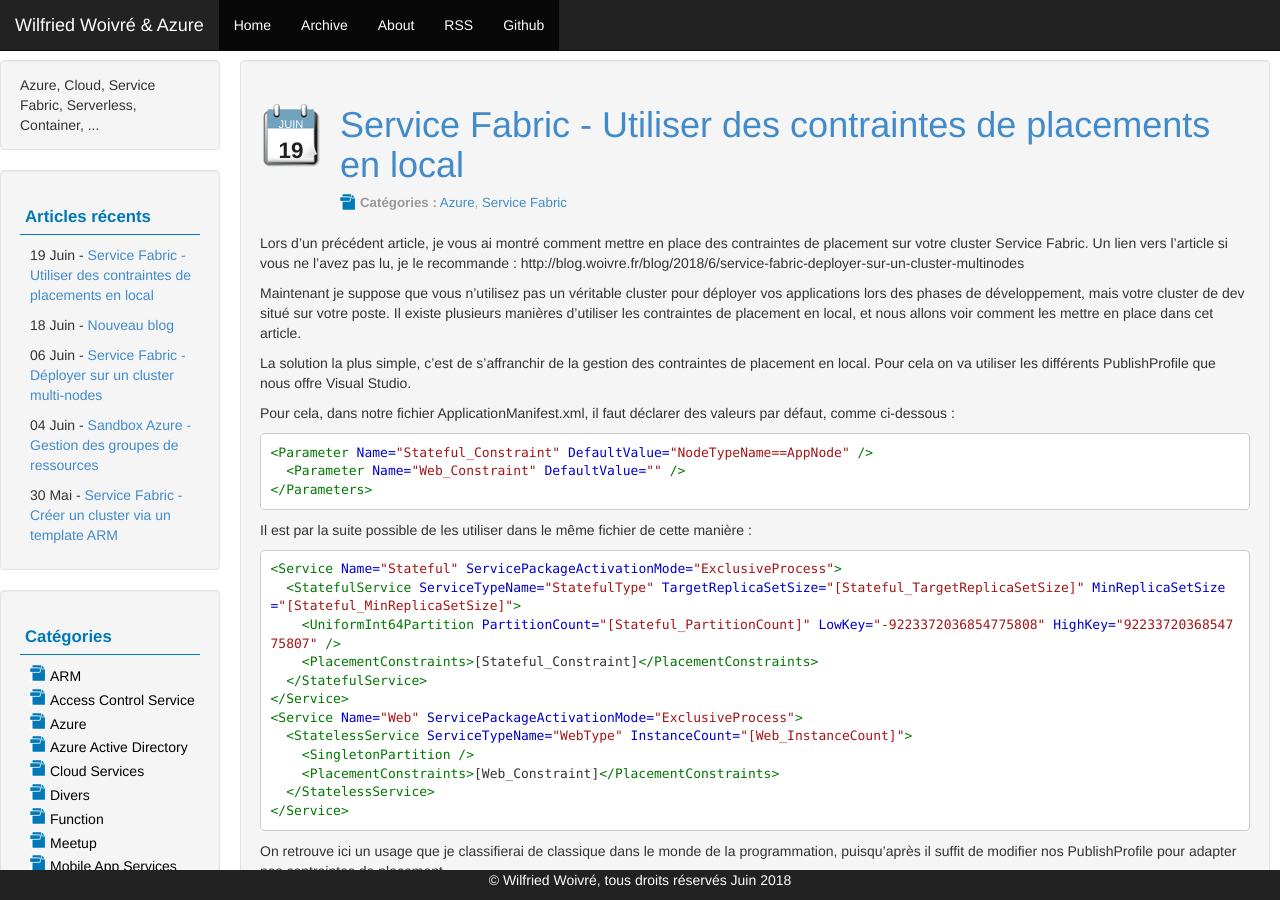
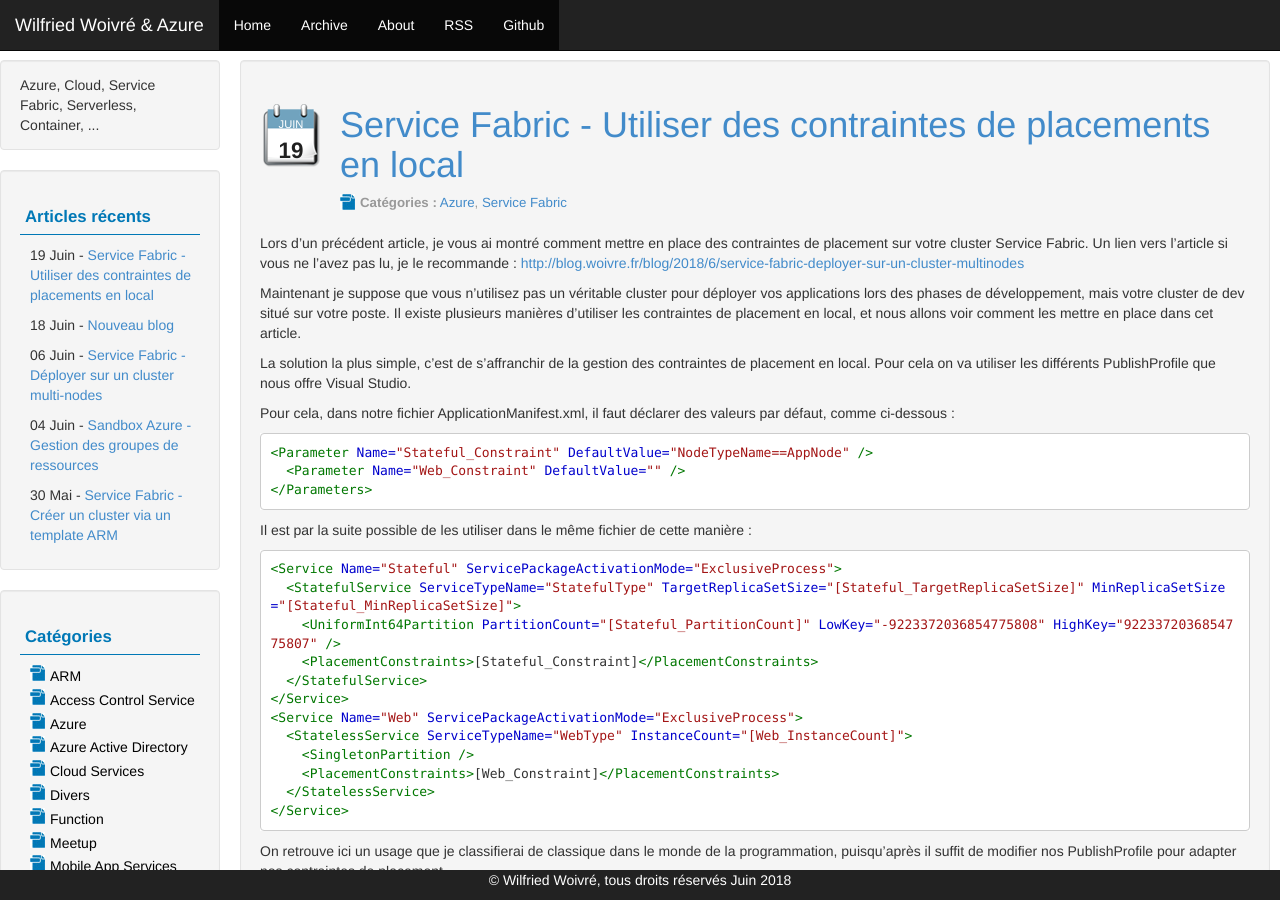
Before and after one commit to wilfriedwoivre/wilfriedwoivre.github.io, a Jekyll site: the page built from _posts/2018-06-19-service-fabric-local-constraint.md, in a window 1280 px wide and 900 px high. Built offline with Jekyll 4.4.1, drawn with Linux system fonts in a browser that asks for light colours; part of the change alters nothing that is shown.

```diff
--- a/_posts/2018-06-19-service-fabric-local-constraint.md
+++ b/_posts/2018-06-19-service-fabric-local-constraint.md
@@ -5,7 +5,7 @@ date: 2018-06-19
 categories: [ "Azure", "Service Fabric" ]
 ---
 
-Lors d’un précédent article, je vous ai montré comment mettre en place des contraintes de placement sur votre cluster Service Fabric. Un lien vers l’article si vous ne l’avez pas lu, je le recommande : http://blog.woivre.fr/blog/2018/6/service-fabric-deployer-sur-un-cluster-multinodes
+Lors d’un précédent article, je vous ai montré comment mettre en place des contraintes de placement sur votre cluster Service Fabric. Un lien vers l’article si vous ne l’avez pas lu, je le recommande : [http://blog.woivre.fr/blog/2018/6/service-fabric-deployer-sur-un-cluster-multinodes](http://blog.woivre.fr/blog/2018/6/service-fabric-deployer-sur-un-cluster-multinodes)
 
 Maintenant je suppose que vous n’utilisez pas un véritable cluster pour déployer vos applications lors des phases de développement, mais votre cluster de dev situé sur votre poste. Il existe plusieurs manières d’utiliser les contraintes de placement en local, et nous allons voir comment les mettre en place dans cet article.
 
```
